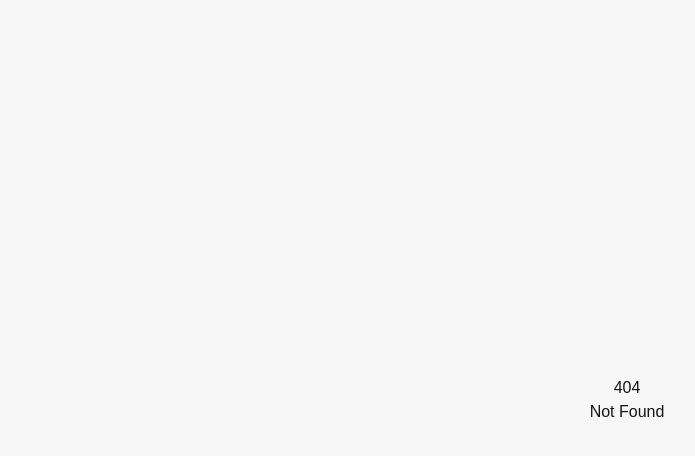
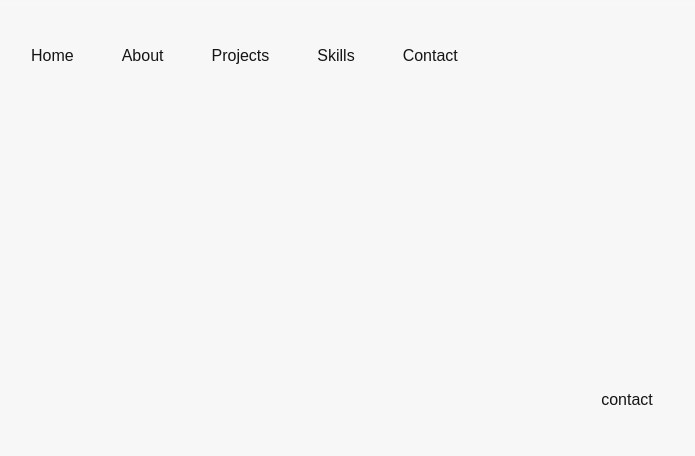
Before and after one commit to PillowGit/portfolio-v4, a SvelteKit app: page /contact in a window 1280 px wide. Before the commit this address had no page. Shown: the top 456 px of the page, without its empty margins (13-708 px from the left). Built offline with nearby package versions, Linux system fonts and the light colour scheme.

Commit message:
Cool little (unfinished) hover animation for navbar

```diff
--- a/src/app.css
+++ b/src/app.css
@@ -58,3 +58,10 @@ body {
 	background: linear-gradient(90deg, rgba(0, 127, 255, 1) 0%, rgba(203, 111, 233, 1) 100%);
 	filter: progid:DXImageTransform.Microsoft.gradient(startColorstr="#007fff",endColorstr="#cb6fe9",GradientType=1);
 }
+.gradient-p1-p3-circle {
+	background: rgb(0, 127, 255);
+	background: -moz-radial-gradient(circle, rgba(0, 127, 255, 1) 0%, rgba(203, 111, 233, 1) 100%);
+	background: -webkit-radial-gradient(circle, rgba(0, 127, 255, 1) 0%, rgba(203, 111, 233, 1) 100%);
+	background: radial-gradient(circle, rgba(0, 127, 255, 1) 0%, rgba(203, 111, 233, 1) 100%);
+	filter: progid:DXImageTransform.Microsoft.gradient(startColorstr="#007fff",endColorstr="#cb6fe9",GradientType=1);
+}
--- /dev/null
+++ b/src/lib/components/Navbar.svelte
@@ -0,0 +1,87 @@
+<script lang="ts">
+	import { page } from '$app/state';
+	import { animate, hover } from 'motion';
+	import { onMount } from 'svelte';
+
+	const pathname = page.url.pathname;
+
+	interface NavItem {
+		name: string;
+		href: string;
+	}
+	const navitems: NavItem[] = [
+		{ name: 'Home', href: '/' },
+		{ name: 'About', href: '/about' },
+		{ name: 'Projects', href: '/projects' },
+		{ name: 'Skills', href: '/skills' },
+		{ name: 'Contact', href: '/contact' }
+	];
+
+	onMount(() => {
+		navitems.forEach(({ name }) => {
+			// Grab elements for each nav component
+			const diamond = document.getElementById(`${name}-diamond`);
+			const bar = document.getElementById(`${name}-bar`);
+			const outer = document.getElementById(`${name}-outer`);
+			if (!diamond || !bar || !outer) {
+				return;
+			}
+			// Skip the one we are on
+			if (pathname === `/${name.toLowerCase()}`) {
+				return;
+			}
+			// Animate on group hover
+			hover(outer, () => {
+				const diamondAnim = animate(
+					diamond,
+					{ opacity: [0, 1], rotate: [0, 90 + 45] },
+					{ duration: 0.2 }
+				);
+				const barAnim = animate(
+					bar,
+					{ opacity: [0, 1], width: [0, 32] },
+					{ duration: 0.2, ease: 'easeInOut' }
+				);
+				const outerAnim = animate(outer, { scale: [1, 1.2] }, { duration: 0.2, ease: 'easeInOut' });
+
+				return () => {
+					diamondAnim.stop();
+					animate(diamond, { opacity: 0, rotate: 0 }, { duration: 0.2, ease: 'easeInOut' });
+					barAnim.stop();
+					animate(bar, { opacity: 0, width: 0 }, { duration: 0.2, ease: 'easeInOut' });
+					outerAnim.stop();
+					animate(outer, { scale: 1 }, { duration: 0.2, ease: 'easeInOut' });
+				};
+			});
+		});
+		console.log('hi');
+	});
+</script>
+
+<div class="fixed top-0 left-0 z-10 w-screen">
+	<div class="flex min-h-10 w-full items-center justify-between backdrop-blur-xs">
+		<!-- Left -->
+		<div class="flex min-h-4 min-w-4/12 items-center">
+			<div class="mr-5"></div>
+			{#each navitems as { name, href }, i}
+				<div class="mx-5 my-8 flex flex-col items-center justify-center" id={`${name}-outer`}>
+					<div class="flex h-2 items-center justify-center">
+						<div
+							class="gradient-p1-p3-circle aspect-square h-full opacity-0"
+							id={`${name}-diamond`}
+						></div>
+					</div>
+					<div><h3 class="px-1 pt-1">{name}</h3></div>
+					<div class="flex h-2 flex-col items-center justify-end">
+						<div class="gradient-p1-p3-hori h-[1.5px] w-0" id={`${name}-bar`}></div>
+					</div>
+				</div>
+			{/each}
+		</div>
+		<!-- Right -->
+		<div class="h-4 min-w-4/12"></div>
+	</div>
+</div>
+
+<style>
+</style>
--- /dev/null
+++ b/src/lib/components/Navmenu.svelte
@@ -0,0 +1,4 @@
+<script lang="ts">
+</script>
+
+<div class="">hi</div>
--- a/src/routes/+layout.svelte
+++ b/src/routes/+layout.svelte
@@ -1,9 +1,17 @@
 <script lang="ts">
 	import '../app.css';
+	import Navbar from '$lib/components/Navbar.svelte';
+	import Navmenu from '$lib/components/Navmenu.svelte';
 	let { children } = $props();
 </script>
 
 <title>Pillow</title>
+<div class="hidden md:block">
+	<Navbar />
+</div>
+<div class="md:hidden">
+	<Navmenu />
+</div>
 <div class="flex min-h-screen w-screen flex-col items-center justify-center">
 	{@render children()}
 </div>
--- /dev/null
+++ b/src/routes/about/+page.svelte
@@ -0,0 +1,4 @@
+<script lang="ts">
+</script>
+
+<div>about</div>
--- /dev/null
+++ b/src/routes/contact/+page.svelte
@@ -0,0 +1,4 @@
+<script lang="ts">
+</script>
+
+<div>contact</div>
--- /dev/null
+++ b/src/routes/projects/+page.svelte
@@ -0,0 +1,4 @@
+<script lang="ts">
+</script>
+
+<div>projects</div>
--- /dev/null
+++ b/src/routes/skills/+page.svelte
@@ -0,0 +1,4 @@
+<script lang="ts">
+</script>
+
+<div>skills</div>
```
